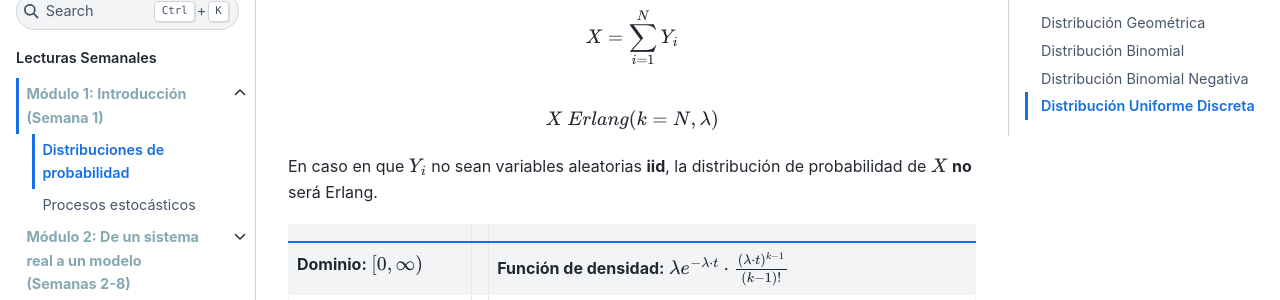
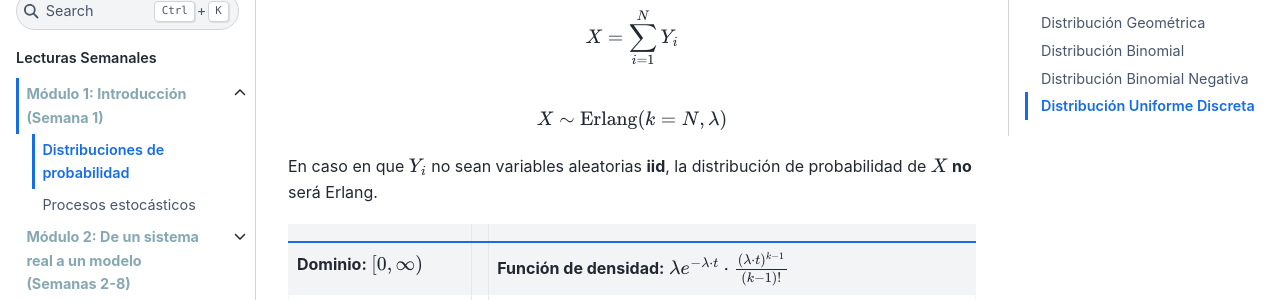
Before and after one commit to modelos-inst/LibroModProb, a Jupyter Book: the page built from content/lecturas_semanales/archivos/chapter0.md, in a window 1280 px wide and 900 px high, scrolled down 2652 px. Shown: the part 150-450 px from the top of the window. Built offline with Jupyter Book 1.0.4 settings and Sphinx 7.4.7 and the Sphinx Book theme 1.1.4, drawn with Linux system fonts in a browser that asks for light colours.

Commit message:
fixes on the file when being displayed

```diff
--- a/content/lecturas_semanales/archivos/chapter0.md
+++ b/content/lecturas_semanales/archivos/chapter0.md
@@ -67,7 +67,7 @@ Se define $X$ como una variable aleatoria que sigue una distribución Erlang si
 Sea $Y_{i}$ un conjunto de variables aleatoria distribuidas exponencialmente con parámetro $\lambda$, independientes e identicamente distribuidas.
 
 $$X = \sum_{i=1}^{N} Y_{i}$$
-$$X ~ Erlang(k=N, \lambda)$$
+$$X \sim \text{Erlang}(k=N, \lambda)$$
 
 En caso en que $Y_{i}$ no sean variables aleatorias **iid**, la distribución de probabilidad de $X$ **no** será Erlang.
 
```
